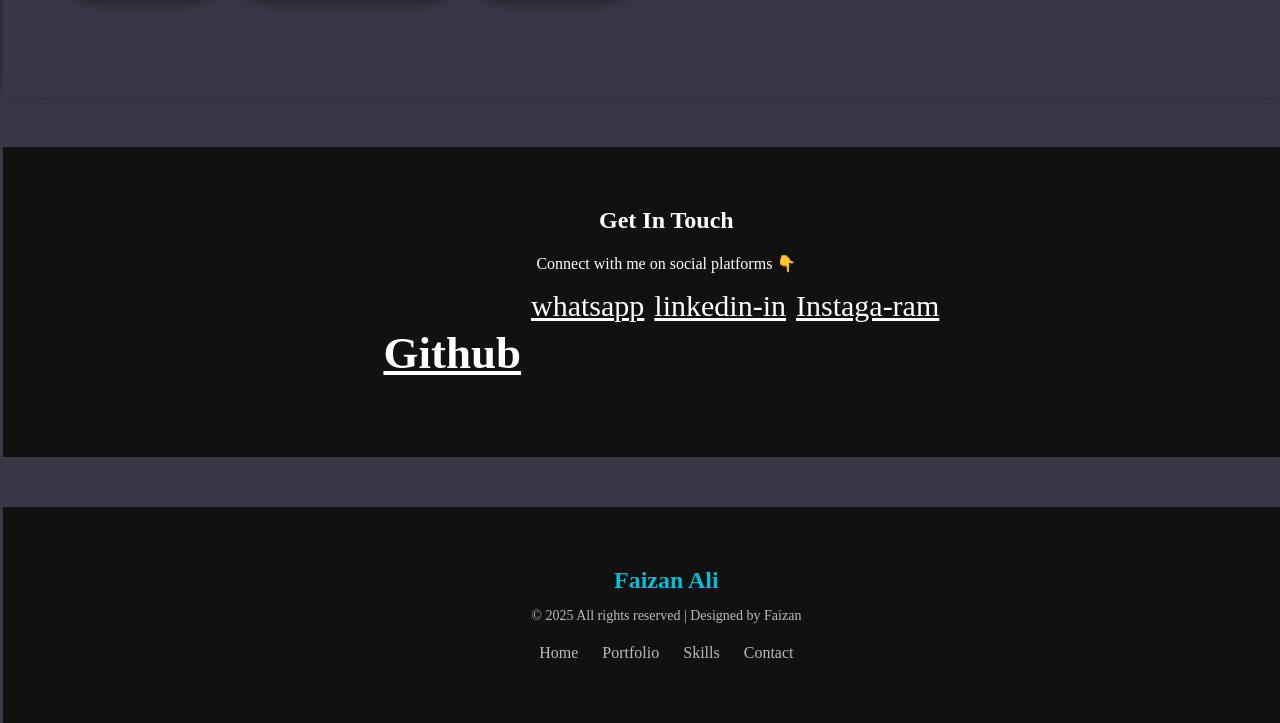
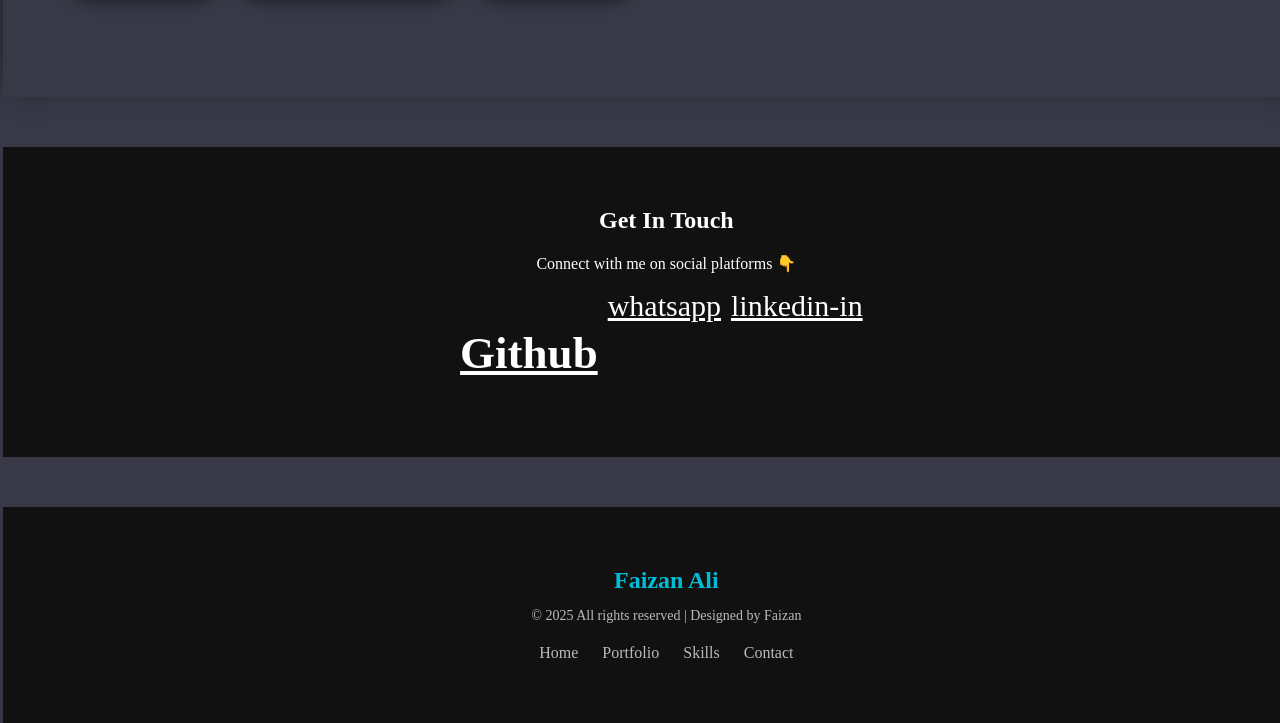
Before and after one commit to Faizanali1212/portfolio_1_assigment, a plain HTML site: page index.html in a window 1280 px wide. Shown: the part 1653-2376 px from the top of the page. Drawn offline with Linux system fonts and the light colour scheme; files whose address does not match are found by name.

Commit message:
code upadte

```diff
--- a/index.html
+++ b/index.html
@@ -106,7 +106,6 @@
         <a href="https://www.github.com" target="_blank" class="social-icon"><h1>Github</h1><i class="fab fa-github"></i></a>
         <a href="https://www.whatsapp.com" target="_blank" class="social-icon">whatsapp<i class="fab fa-linkedin"></i></a>
         <a href="https://www.linkedin.com" target="_blank" class="social-icon">linkedin-in<i class="fab fa-instagram"></i></a>
-        <a href="https://www.instagara" target="_blank" class="social-icon">Instaga-ram<i class="fab fa-snapchat"></i></a>
         <a href="mailto:youremail@example.com" class="social-icon"><i class="fas fa-envelope"></i></a>
       </div>
     </section>
```
